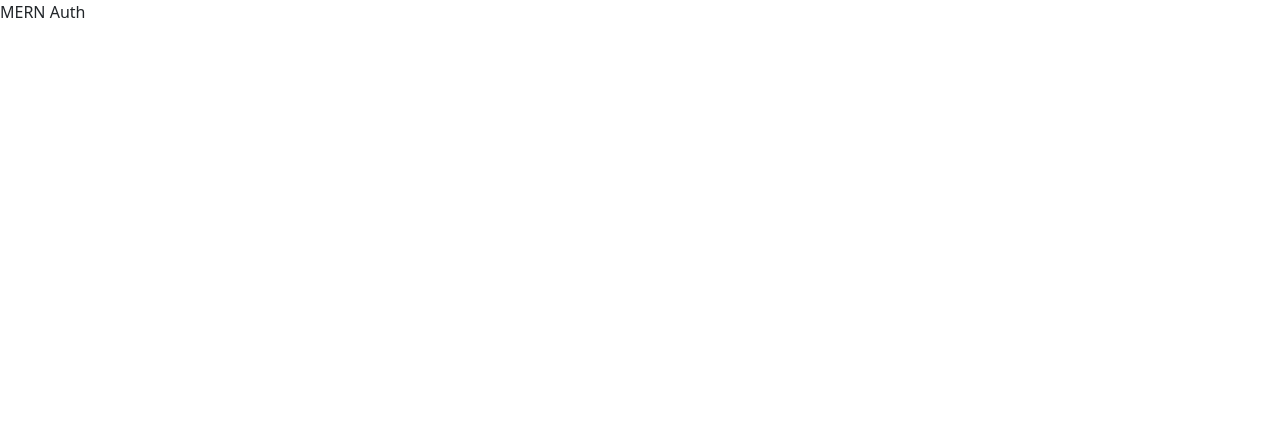
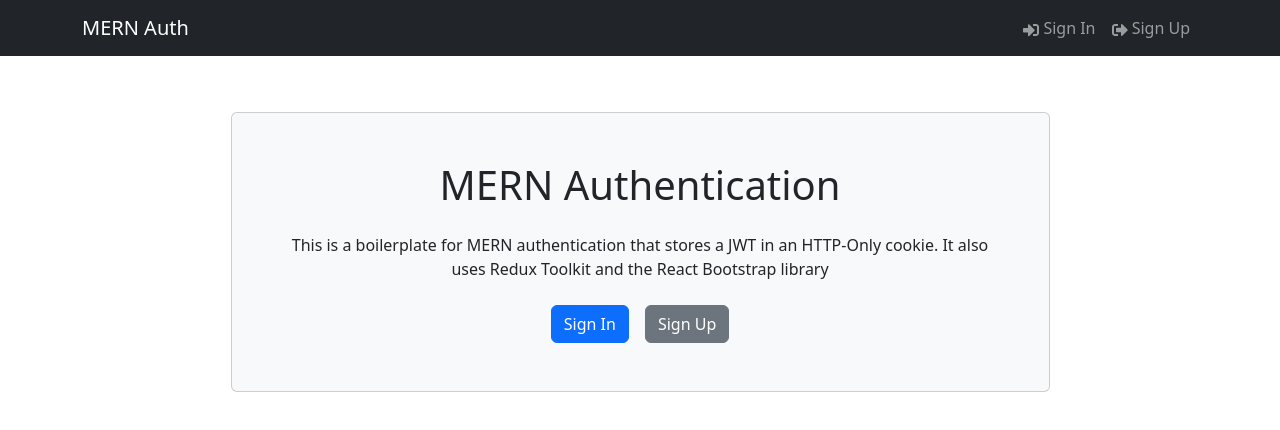
Before and after one commit to AnthonyH-ecv/mern-app, a React (Vite) app in the folder frontend/: page / in a window 1280 px wide. Shown: the top 430 px of the page. Built offline with nearby package versions, Linux system fonts and the light colour scheme.

Commit message:
feat: create router

```diff
--- a/frontend/package.json
+++ b/frontend/package.json
@@ -14,7 +14,9 @@
     "react": "^18.2.0",
     "react-bootstrap": "^2.8.0",
     "react-dom": "^18.2.0",
-    "react-icons": "^4.10.1"
+    "react-icons": "^4.10.1",
+    "react-router-bootstrap": "^0.26.2",
+    "react-router-dom": "^6.15.0"
   },
   "devDependencies": {
     "@types/react": "^18.2.15",
--- a/frontend/src/App.jsx
+++ b/frontend/src/App.jsx
@@ -1,7 +1,17 @@
 import React from 'react'
+import { Container } from 'react-bootstrap'
+import { Outlet } from 'react-router-dom'
+import Header from './components/Header'
 
 const App = () => {
-  return <div>MERN Auth</div>
+  return (
+    <>
+      <Header />
+      <Container className="my-2">
+        <Outlet />
+      </Container>
+    </>
+  )
 }
 
 export default App
--- a/frontend/src/main.jsx
+++ b/frontend/src/main.jsx
@@ -1,11 +1,26 @@
 import 'bootstrap/dist/css/bootstrap.min.css'
 import React from 'react'
 import ReactDOM from 'react-dom/client'
+import {
+  createBrowserRouter,
+  createRoutesFromElements,
+  Route,
+  RouterProvider,
+} from 'react-router-dom'
 import App from './App.jsx'
 import './index.css'
+import HomePage from './pages/HomePage.jsx'
+
+const router = createBrowserRouter(
+  createRoutesFromElements(
+    <Route path="/" element={<App />}>
+      <Route index={true} path="/" element={<HomePage />} />
+    </Route>
+  )
+)
 
 ReactDOM.createRoot(document.getElementById('root')).render(
   <React.StrictMode>
-    <App />
+    <RouterProvider router={router} />
   </React.StrictMode>
 )
```
Also changed, not shown: 1 other file (tests, documents, lock files or other folders).
